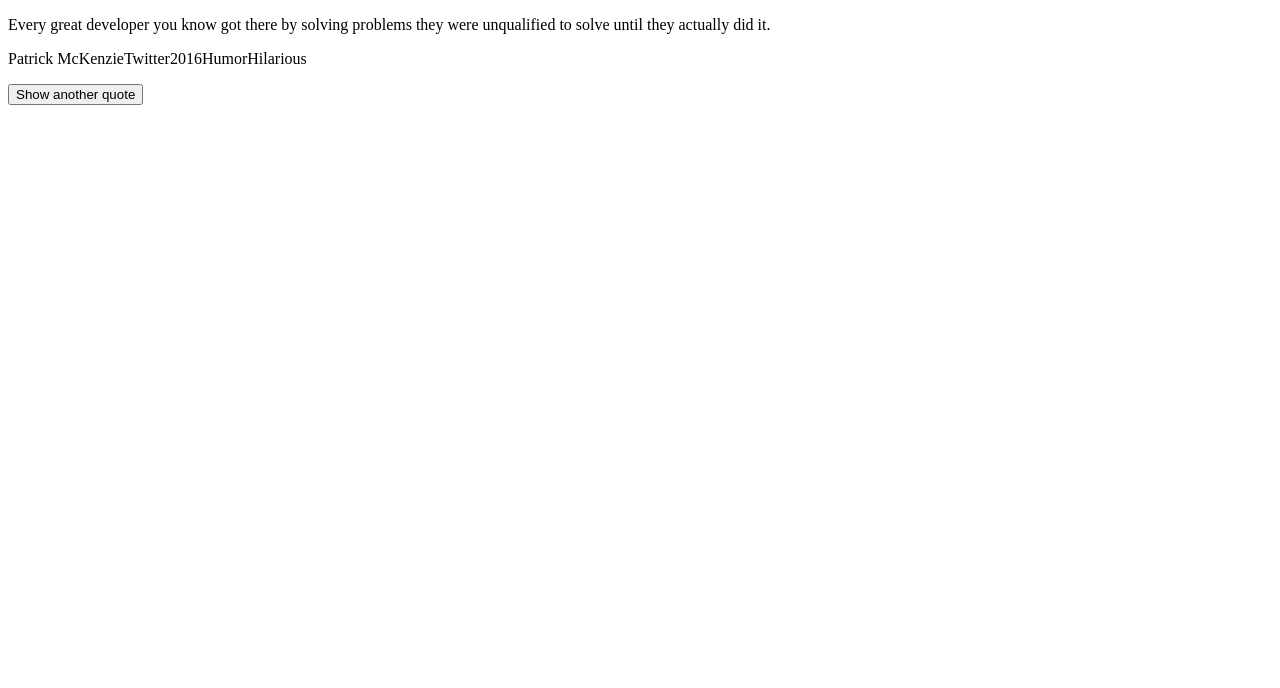
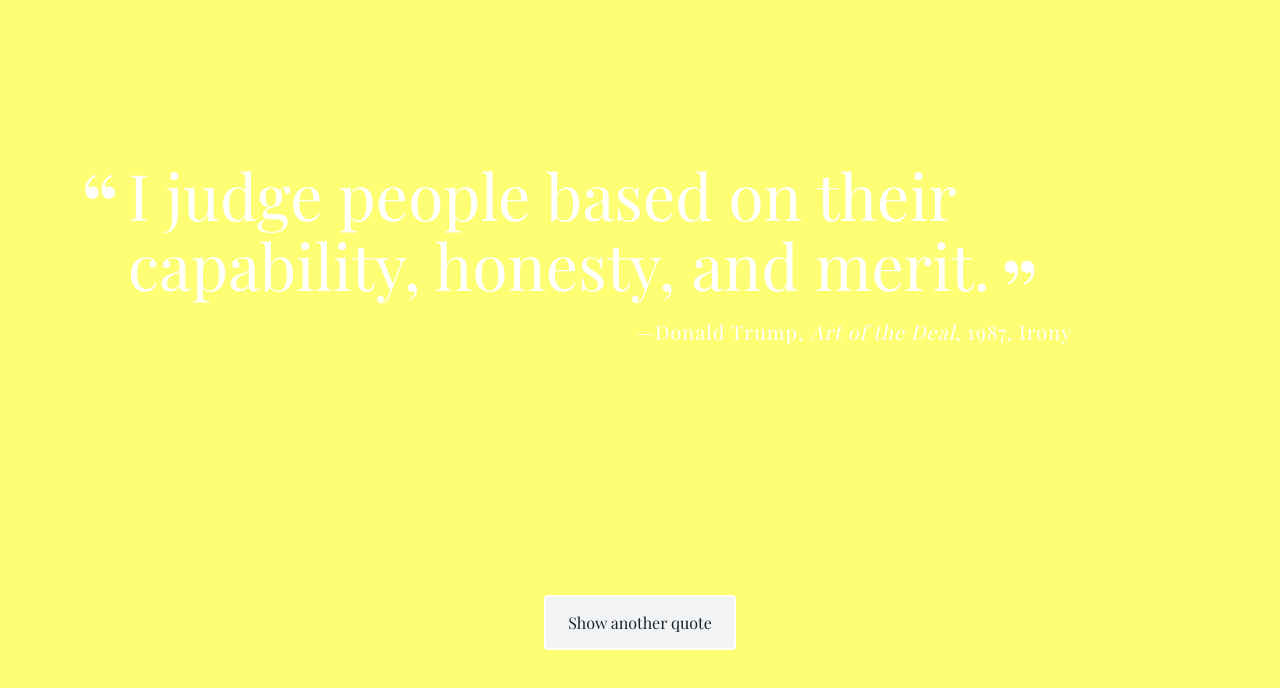
Before and after one commit to david-barth/david-barth.github.io, a plain HTML site: page index.html in a window 1280 px wide. Drawn offline with nearby package versions, Linux system fonts and the light colour scheme; a web font is replaced by a local one.

Commit message:
Some commits

```diff
--- a/index.html
+++ b/index.html
@@ -4,8 +4,8 @@
   <meta charset="UTF-8">
   <title>Random Quotes</title>
   <link href='https://fonts.googleapis.com/css?family=Playfair+Display:400,400italic,700,700italic' rel='stylesheet' type='text/css'>
-  <link rel="stylesheet" href="normalize[1].css">
-  <link rel="stylesheet" href="styles[1].css">
+  <link rel="stylesheet" href="normalize.css">
+  <link rel="stylesheet" href="styles.css">
 </head>
 <body>
   <div class="container">
@@ -14,7 +14,7 @@
       <p class="source">Patrick McKenzie<span class="citation">Twitter</span><span class="year">2016</span><span class="tag">Humor</span><span class="Rating">Hilarious</span></p>
     </div>
     <button id="loadQuote">Show another quote</button>
-    <script src="script[1].js"></script>
+    <script src="script.js"></script>
   </div>
 </body>
 </html>
```
